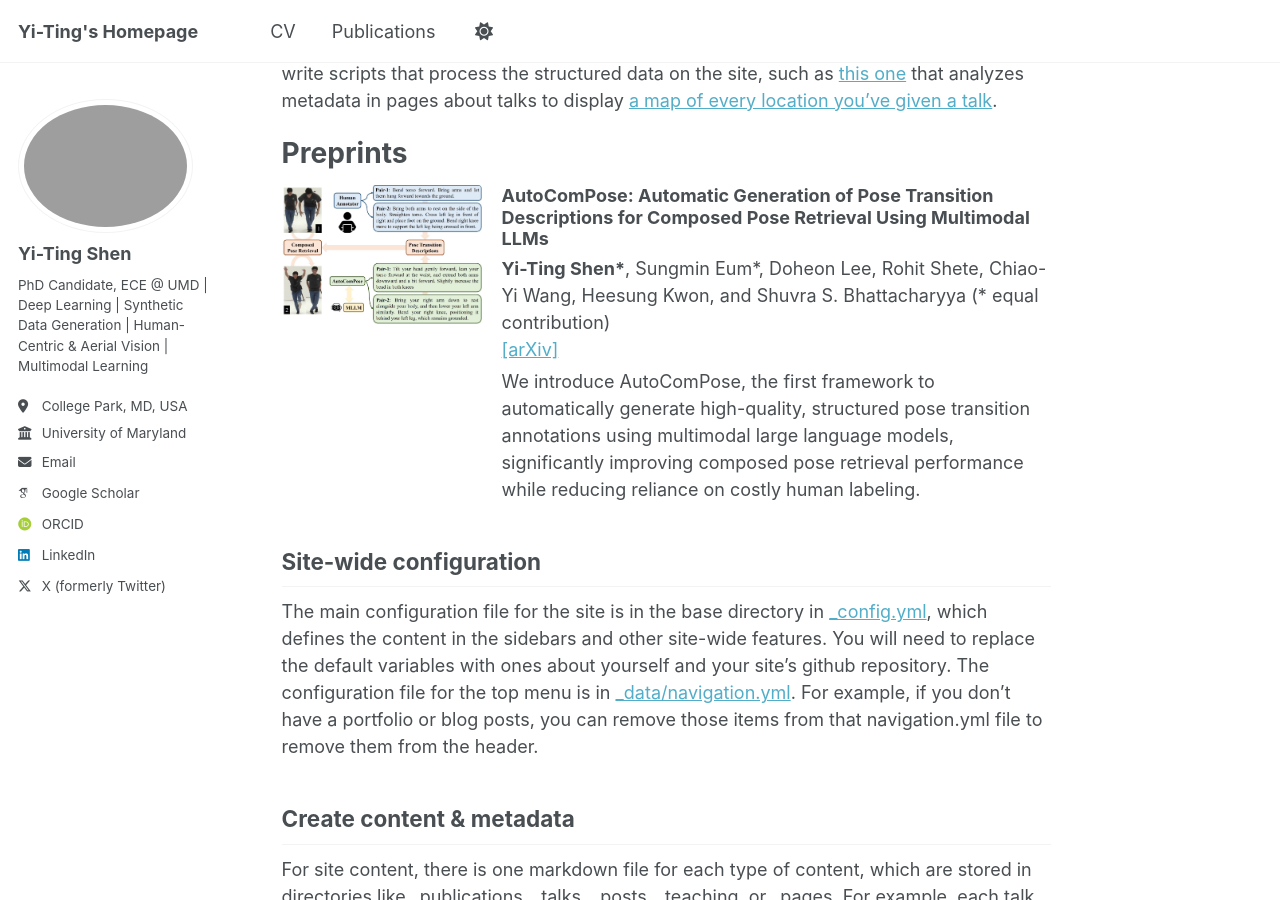
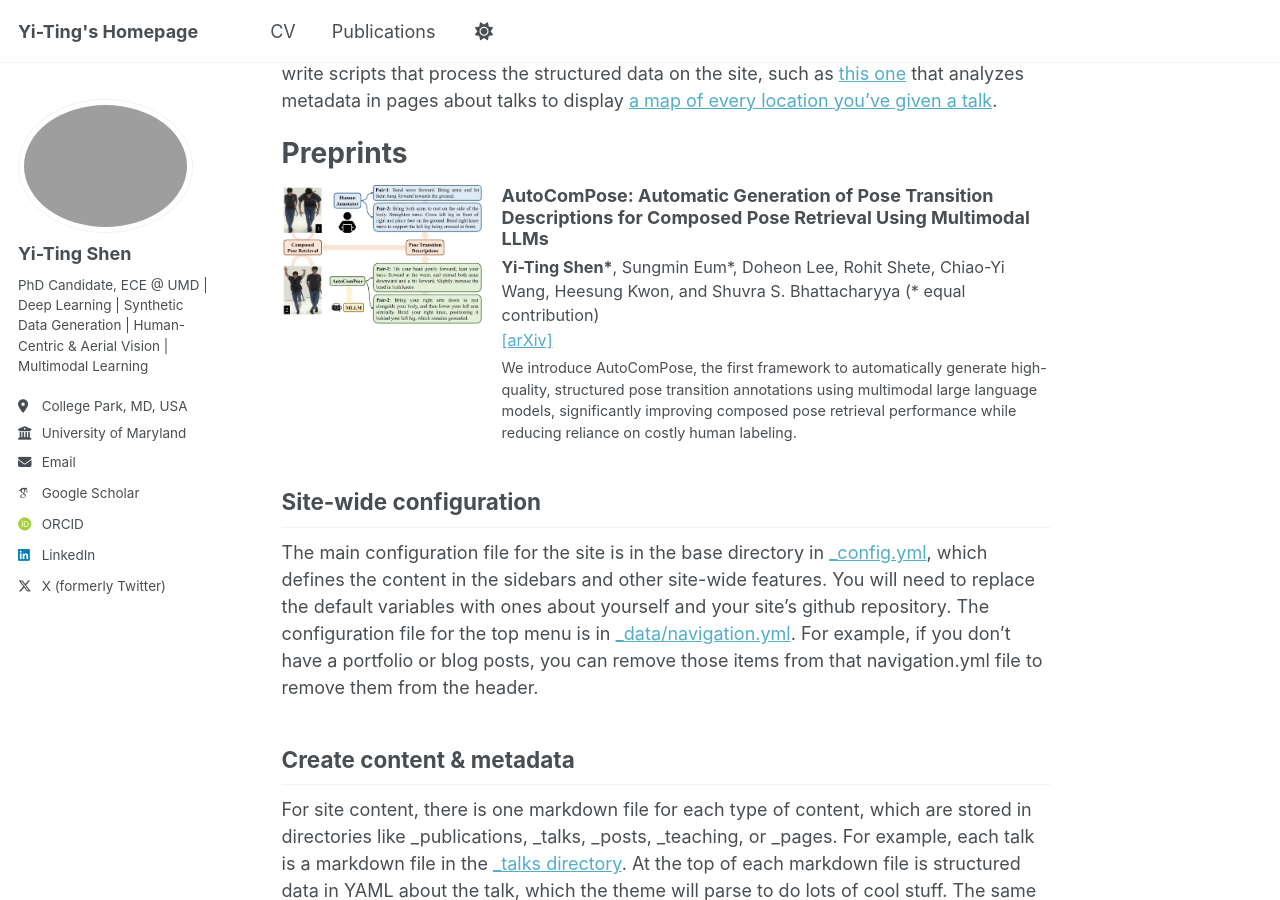
Before and after one commit to DennisShen/dennisshen.github.io, a Jekyll site: the page built from _pages/about.md, in a window 1280 px wide and 900 px high, scrolled down 743 px. Built offline with Jekyll 4.4.1, drawn with Linux system fonts in a browser that asks for light colours; some web fonts are replaced.

Commit message:
update front page font size

```diff
--- a/_pages/about.md
+++ b/_pages/about.md
@@ -20,15 +20,15 @@ Preprints
 <div style="display: flex; align-items: flex-start; margin-bottom: 20px;">
   <img src="/images/autocompose.jpg" alt="AutoComPose" style="width: 200px; height: auto; margin-right: 20px; border-radius: 4px;">
   <div>
-    <h3 style="margin: 0;">
+    <h3 style="margin: 0; font-size: 1em;">
       AutoComPose: Automatic Generation of Pose Transition Descriptions for Composed Pose Retrieval Using Multimodal LLMs
     </h3>
-    <p style="margin: 5px 0;">
+    <p style="margin: 5px 0; font-size: 0.9em;">
       <strong>Yi-Ting Shen*</strong>, Sungmin Eum*, Doheon Lee, Rohit Shete, Chiao-Yi Wang, Heesung Kwon, and Shuvra S. Bhattacharyya (* equal contribution)
       <br>
       <a href="https://arxiv.org/abs/2503.22884">[arXiv]</a>
     </p>
-    <p style="margin: 0;">
+    <p style="margin: 0; font-size: 0.8em;">
       We introduce AutoComPose, the first framework to automatically generate high-quality, structured pose transition annotations using multimodal large language models, significantly improving composed pose retrieval performance while reducing reliance on costly human labeling.
     </p>
   </div>
```
